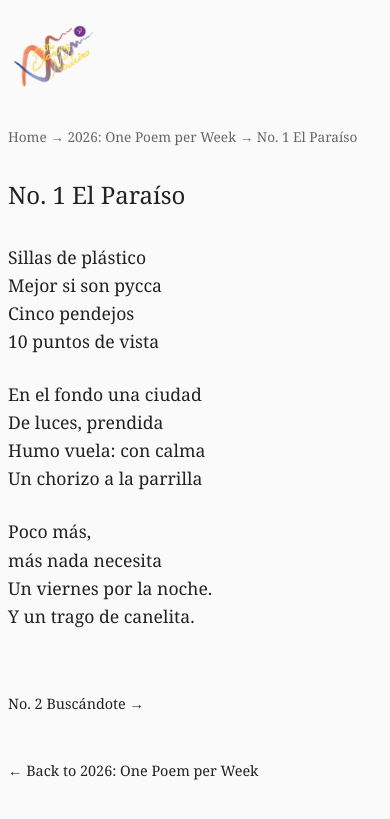
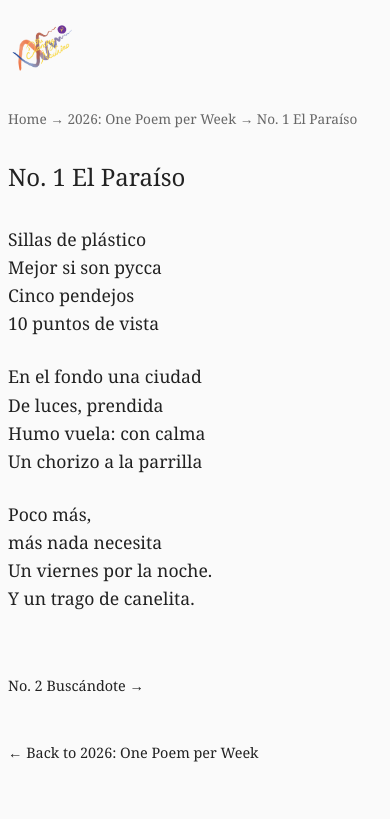
Before and after one commit to thedancingneutrino/thedancingneutrino.github.io, a Jekyll site: the page built from _poems/w_1_Elparaiso.md, in a window 390 px wide. Shown: the top 819 px of the page. Built offline with Jekyll 4.4.1, drawn with Linux system fonts in a browser that asks for light colours.

Commit message:
smaller logo on mobile

```diff
--- a/assets/style.css
+++ b/assets/style.css
@@ -294,7 +294,7 @@ a:hover {
   }
 
   .site-header.inner .site-logo {
-    max-width: 100px;
+    max-width: 75px;
   }
 
   .chapter-name {
```
